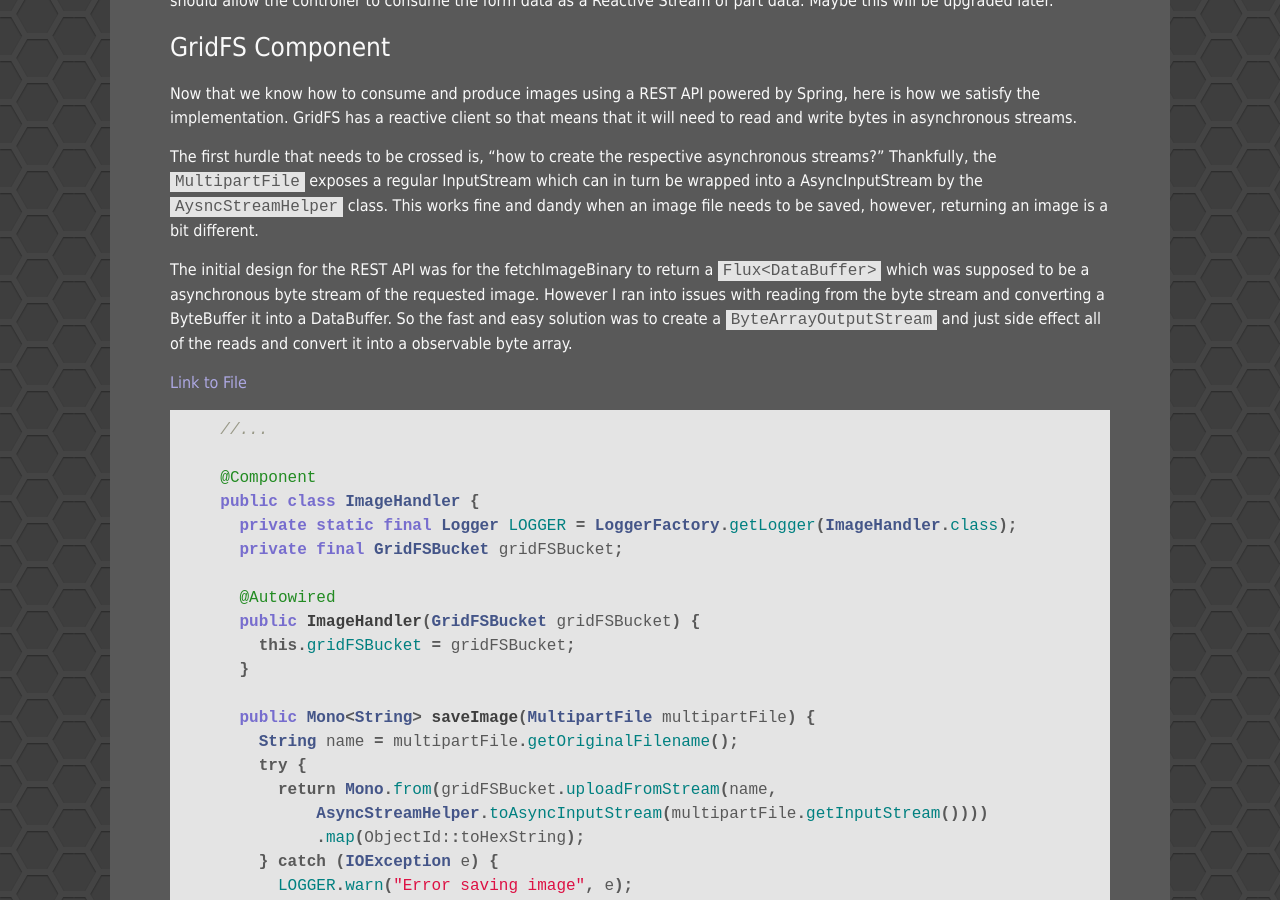
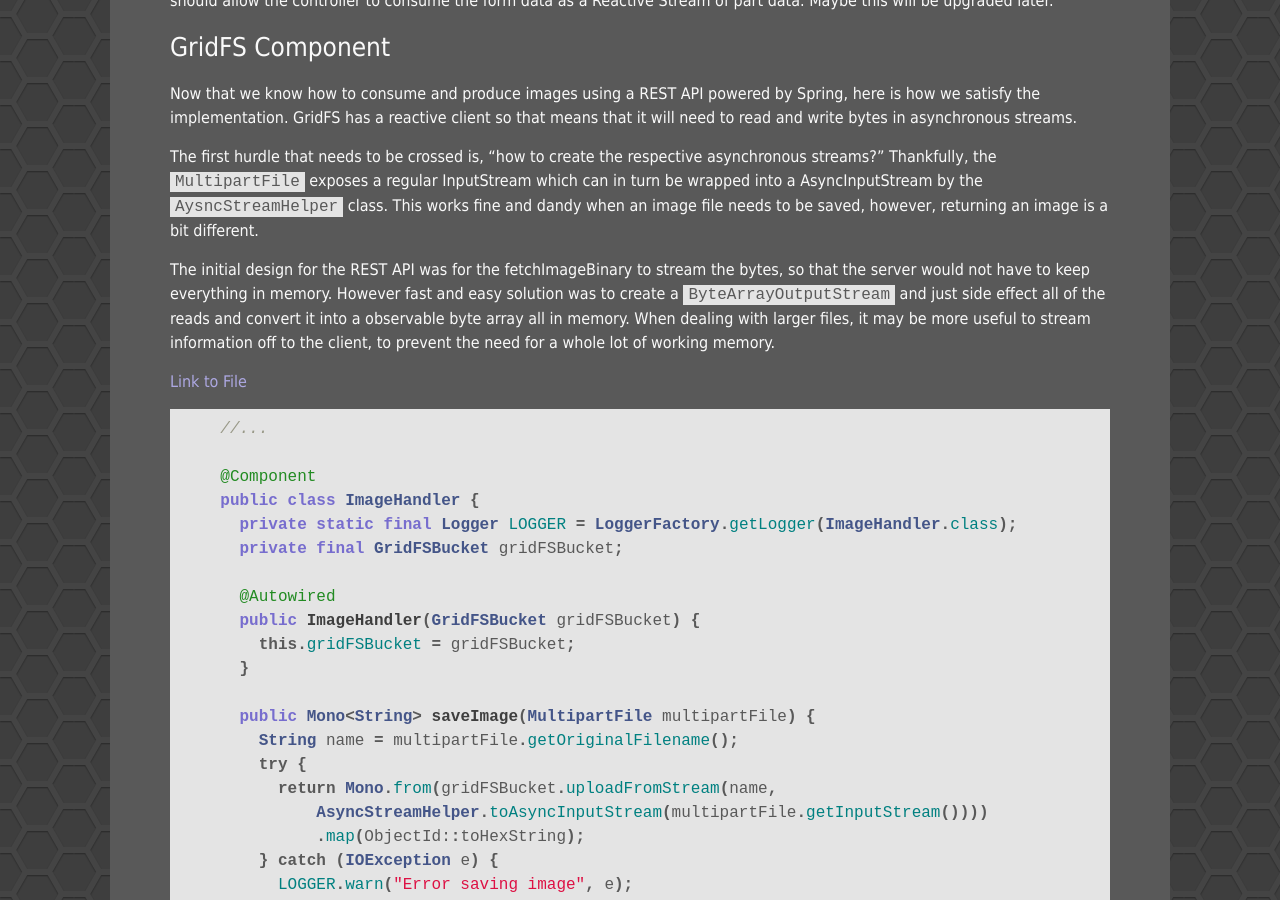
Before and after one commit to Unthrottled/blog, a Jekyll site: the page built from _posts/2017-12-14-Reactive-Mongo-Image-Persistence.md, in a window 1280 px wide and 900 px high, scrolled down 3088 px. Built offline with Jekyll 4.4.1, drawn with Linux system fonts in a browser that asks for light colours.

Commit message:
I am not a smart man

```diff
--- a/_posts/2017-12-14-Reactive-Mongo-Image-Persistence.md
+++ b/_posts/2017-12-14-Reactive-Mongo-Image-Persistence.md
@@ -112,9 +112,9 @@ The first hurdle that needs to be crossed is, "how to create the respective asyn
 Thankfully, the `MultipartFile` exposes a regular InputStream which can in turn be wrapped into a AsyncInputStream by the `AysncStreamHelper` class.
 This works fine and dandy when an image file needs to be saved, however, returning an image is a bit different.
 
-The initial design for the REST API was for the fetchImageBinary to return a `Flux<DataBuffer>` which was supposed to be a asynchronous byte stream of the requested image.
-However I ran into issues with reading from the byte stream and converting a ByteBuffer it into a DataBuffer.
-So the fast and easy solution was to create a `ByteArrayOutputStream` and just side effect all of the reads and convert it into a observable byte array.
+The initial design for the REST API was for the fetchImageBinary to stream the bytes, so that the server would not have to keep everything in memory.
+However fast and easy solution was to create a `ByteArrayOutputStream` and just side effect all of the reads and convert it into a observable byte array all in memory.
+When dealing with larger files, it may be more useful to stream information off to the client, to prevent the need for a whole lot of working memory.
 
 
 [Link to File](https://github.com/cyclic-reference/mongo-images/blob/master/web-service/src/main/java/io/acari/images/ImageHandler.java)
```
